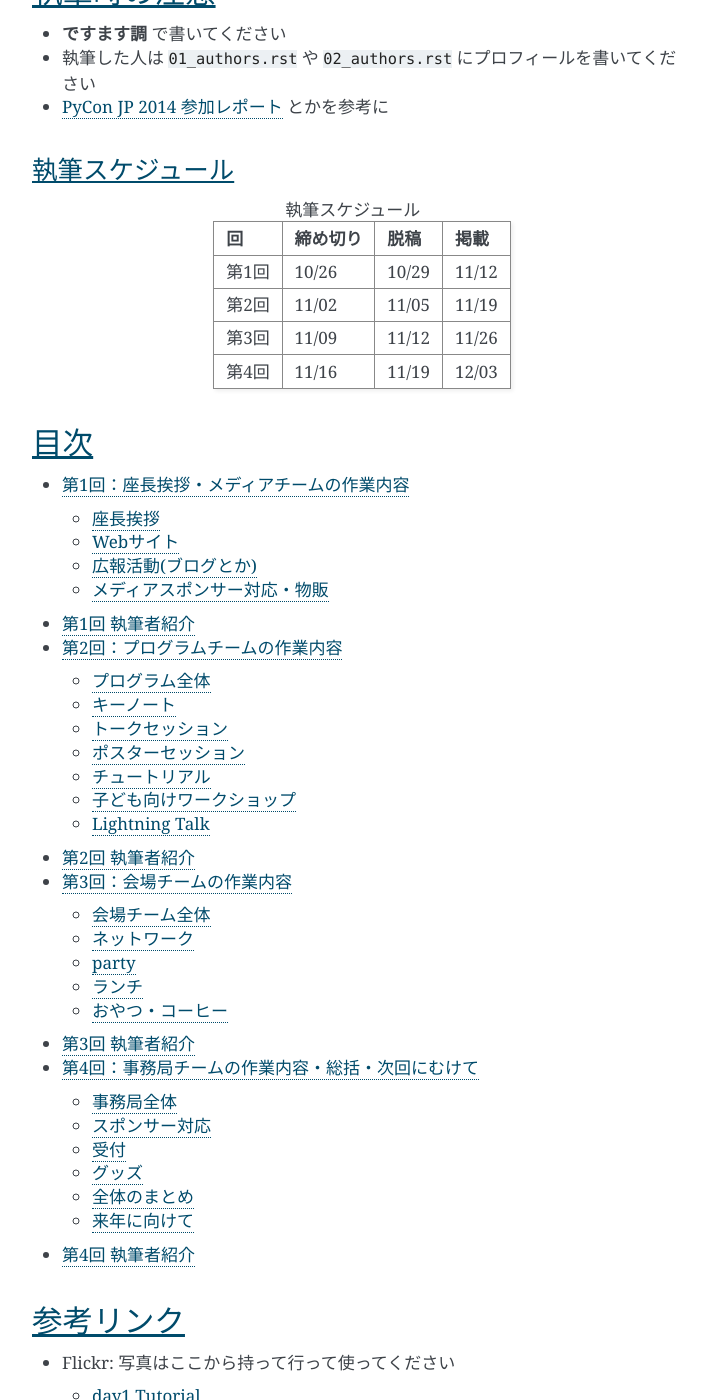
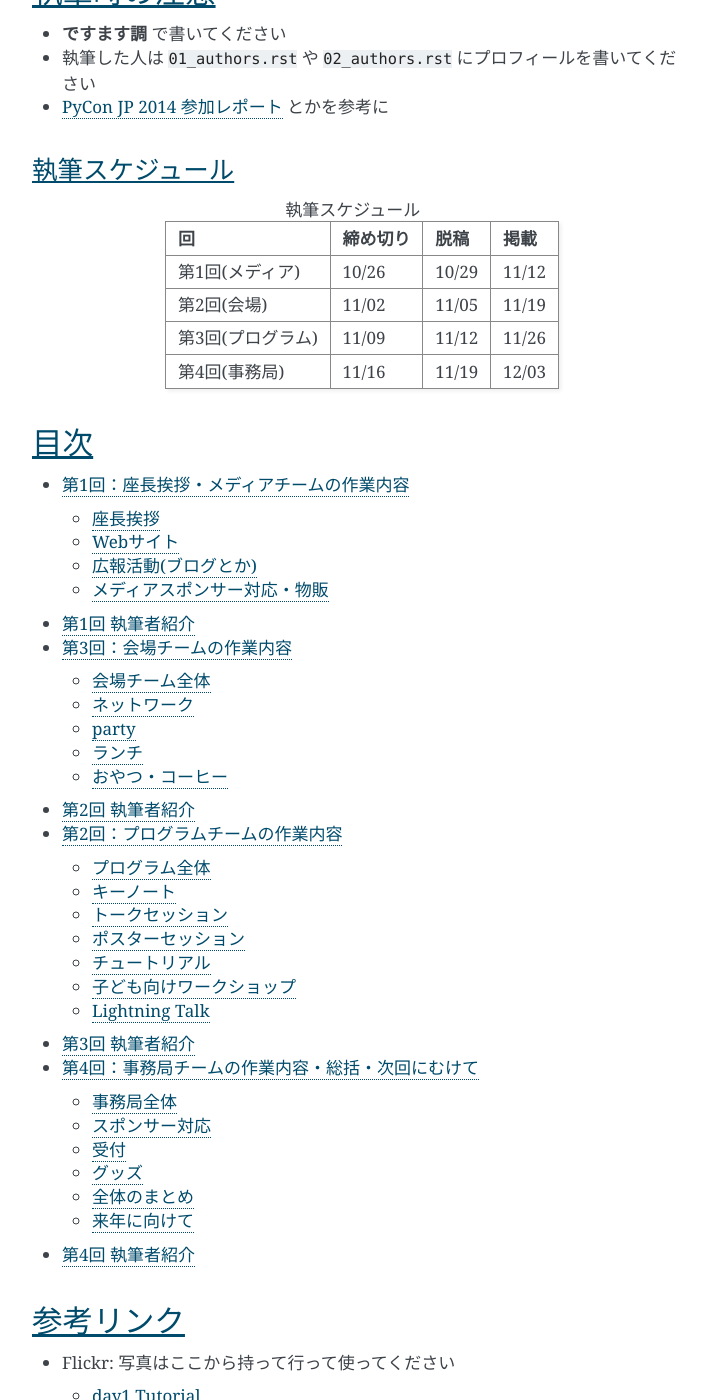
Before and after one commit to pyconjp/codezine-after-reports2015, a Sphinx documentation site: the page built from source/index.rst, in a window 1280 px wide and 1400 px high, scrolled down 403 px. Shown: the whole window, without its empty margins (388-1094 px from the left). Built offline with Sphinx 7.4.7, drawn with Linux system fonts in a browser that asks for light colours.

Commit message:
HTJ-223 第2回と第3回を入れ替え

```diff
--- a/source/index.rst
+++ b/source/index.rst
@@ -27,19 +27,19 @@ PyCon JP 2015 開催後レポート: Codezine
      - 締め切り
      - 脱稿
      - 掲載
-   * - 第1回
+   * - 第1回(メディア)
      - 10/26
      - 10/29
      - 11/12
-   * - 第2回
+   * - 第2回(会場)
      - 11/02
      - 11/05
      - 11/19
-   * - 第3回
+   * - 第3回(プログラム)
      - 11/09
      - 11/12
      - 11/26
-   * - 第4回
+   * - 第4回(事務局)
      - 11/16
      - 11/19
      - 12/03
@@ -52,9 +52,9 @@ PyCon JP 2015 開催後レポート: Codezine
 
    01_media
    01_authors
-   02_program
+   02_venue
    02_authors
-   03_venue
+   03_program
    03_authors
    04_jimukyoku
    04_authors
```
Also changed, not shown: source/02_venue.rst (renamed from source/03_venue.rst), source/03_program.rst (renamed from source/02_program.rst).
